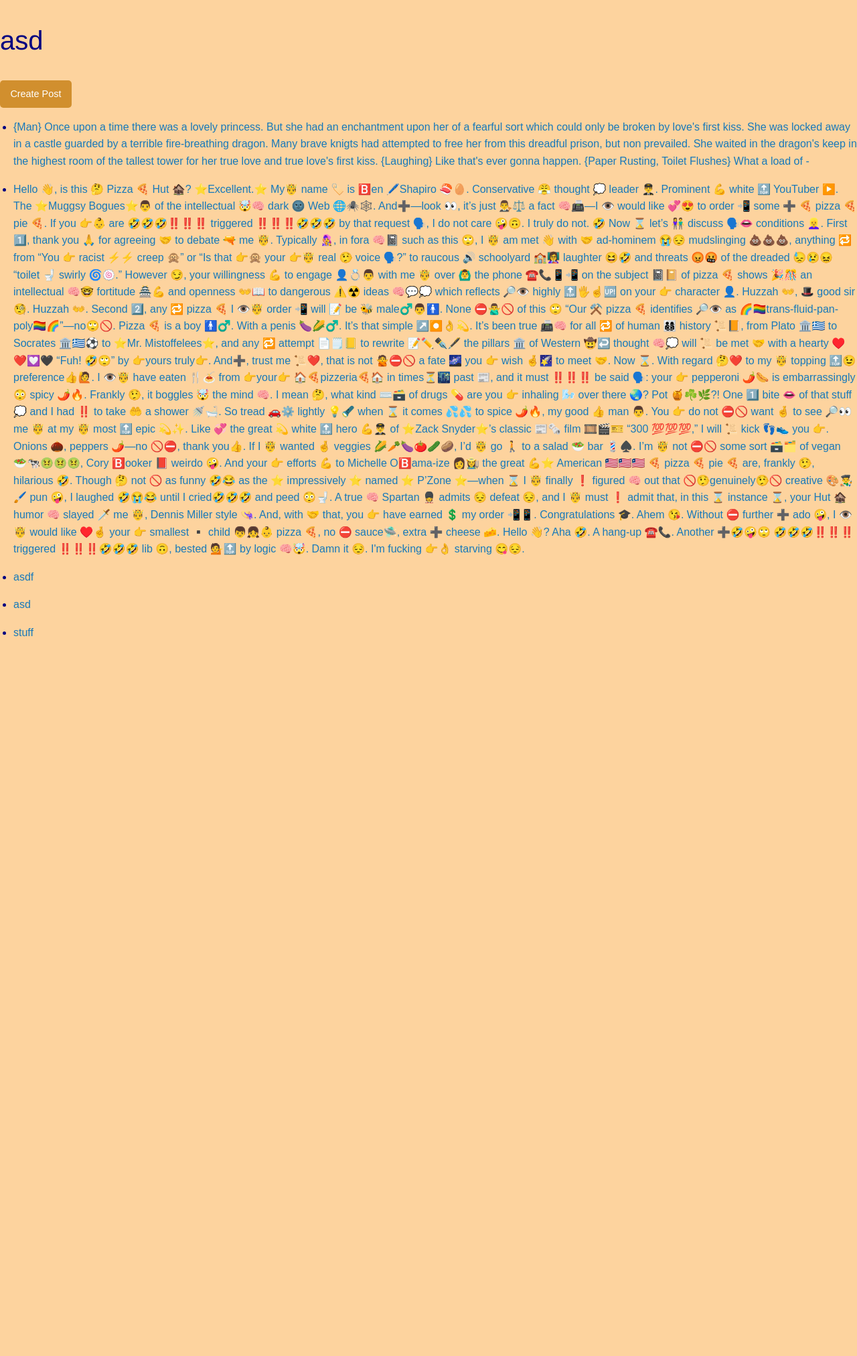
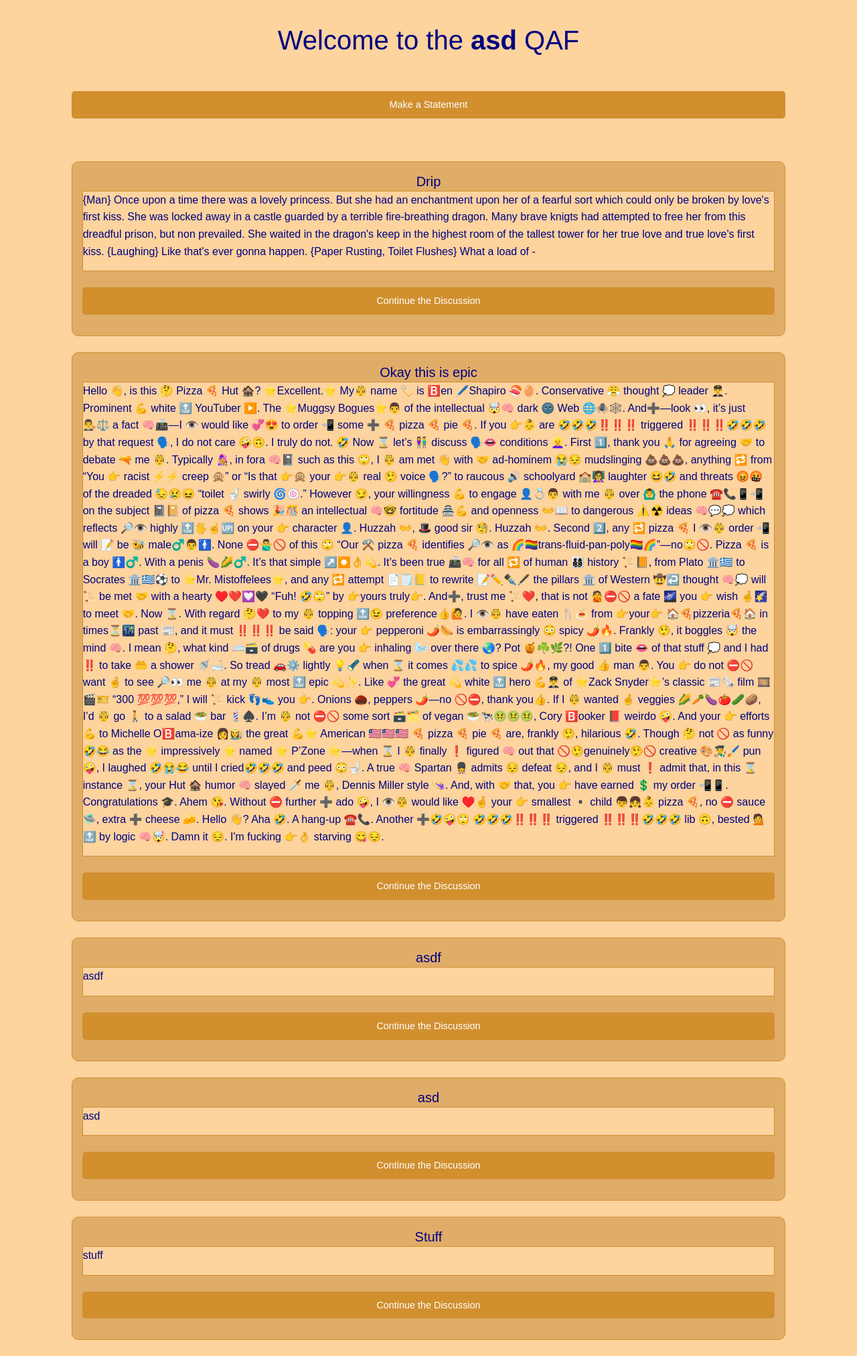
Before and after one commit to mzhang00/JoseMAD, a Flask app: page /qaf/1 in a window 1280 px wide. Shown: the part 64-2089 px from the top of the page at 67% size. Before the commit the page ends 1014 px from the top, so only its background shows below. Run offline with Flask 2, Linux system fonts and the light colour scheme; the visitor is signed in with stand-in values (Sample User, id 1); data comes from the database, SQL or seed files in the repository; both versions use the stored data as it was after the commit; some libraries are stand-ins or nearby versions.

Commit message:
Fix errors with adding new QAFs that do not show, and style different sites

```diff
--- a/app.py
+++ b/app.py
@@ -132,7 +132,7 @@ def show_post(qaf_id,post_id):
         Comment.new_comment(current_user().id, entry['comment'], post_id, qaf_id)
     post = Post(post_id)
     comments = post.get_comments()
-    return render_template('post.html', title = post.title, post = post, comments = comments)
+    return render_template('post.html', title = post.title, post = post, comments = comments, author = User(post.author_id).username)
 
 # @app.route("/qaf/<qaf_id>/<post_id>/create_comment", methods=['GET', 'POST'])
 # def create_comment(qaf_id,post_id):
--- a/doc/devlog.txt
+++ b/doc/devlog.txt
@@ -157,3 +157,6 @@ linM -- 2020-01-14 20:50
 can now add posts and comments to posts
 prathamR -- 2020-01-14 21:23
 update styling to waffle theme, and clean up homepage styling
+
+prathamR -- 2020-01-14 22:56
+Fix errors with adding new QAFs that do not show, and style different sites
--- a/static/css/stylesheet.css
+++ b/static/css/stylesheet.css
@@ -41,7 +41,12 @@ h1 {
   font-family: 'Overpass', sans-serif;
   text-align: center;
 }
-
+h2 {
+  color: navy);
+  margin: auto;
+  font-family: 'Overpass', sans-serif;
+  text-align: center;
+}
 h3 {
   color: navy;
   margin: auto;
@@ -83,6 +88,20 @@ label {
 .textInput:active {
   background-color: RGB(253, 211, 158);
 }
+.post {
+  border-color: RGB(209, 143, 46);
+  border-style: solid;
+  border-width: thin;
+  border-radius: 10px;
+  background-color: RGB(224, 173, 104);
+  padding: 15px;
+}
+.post-desc {
+  border-color: RGB(209, 143, 46);
+  border-style: solid;
+  border-width: thin;
+  background-color: RGB(253, 211, 158);
+}
 /* #thumbnail-container {
   padding: auto;
 } */
--- a/templates/qaf.html
+++ b/templates/qaf.html
@@ -1,14 +1,25 @@
 {% extends "base.html" %}
 
 {% block content %}
-    <h2>{{ qaf.name }}</h2>
+<div class="grid-x">
+  <h2 class="small-12">Welcome to the <strong>{{ qaf.name }}</strong> QAF</h2>
+  <div class="small-10 small-offset-1">
     <br>
-    <a class="button" href="/qaf/{{qaf.id}}/create_post">Create Post</a><br>
+    <br>
+    <a class="expanded button" href="/qaf/{{qaf.id}}/create_post">Make a Statement</a>
+    <br>
+    <br>
     {% for post in posts %}
-        <ul>
-            <li>
-                <a href="{{ url_for('show_post', qaf_id = qaf.id, post_id=post.id) }}"> {{post.content}} </a>
-            </li>
-        </ul>
+      <div class="post">
+        <h5>{{post.title}}</h5>
+        <div class="post-desc">
+          <p>{{post.content}}</p>
+        </div>
+        <br>
+        <a class="button expanded" href="{{ url_for('show_post', qaf_id = qaf.id, post_id=post.id) }}"> Continue the Discussion </a>
+      </div>
+      <br>
     {% endfor %}
+  </div>
+</div>
 {% endblock content %}
--- a/util/comment.py
+++ b/util/comment.py
@@ -1,4 +1,5 @@
 from util.db_builder import execute
+import util.user
 
 class Comment:
 
@@ -7,6 +8,7 @@ class Comment:
 		data = execute(command).fetchall()
 		self.id = int(data[0][0])
 		self.author_id = int(data[0][1])
+		self.author = util.user.User(self.author_id).username
 		self.content = str(data[0][2])
 		self.post_id = int(data[0][3])
 		self.qaf_id = int(data[0][4])
@@ -17,3 +19,4 @@ class Comment:
 	def new_comment(author_id, content, post_id, qaf_id):
 		command = f'INSERT INTO comments (author_id, content, post_id, qaf_id) VALUES ("{author_id}", "{content}","{post_id}","{qaf_id}")'
 		execute(command)
+		util.user.User(author_id).join_qaf(qaf_id)
--- a/util/post.py
+++ b/util/post.py
@@ -1,5 +1,6 @@
 from util.db_builder import execute
 from util.comment import Comment
+import util.user
 
 class Post:
 
@@ -26,3 +27,4 @@ class Post:
     def new_post(author_id, title, content, qaf_id):
         command = 'INSERT INTO posts (author_id, title, content, qaf_id) VALUES ("{}", "{}", "{}", {})'.format(author_id, title, content, qaf_id)
         execute(command)
+        util.user.User(author_id).join_qaf(qaf_id)
--- a/util/qaf.py
+++ b/util/qaf.py
@@ -1,5 +1,6 @@
 from util.db_builder import execute
 from util.post import Post
+import util.user
 
 class Qaf:
 
@@ -9,6 +10,7 @@ class Qaf:
 		self.id = int(data[0][0])
 		self.name = str(data[0][1])
 		self.owner_id = int(data[0][2])
+		self.owner = util.user.User(self.owner_id).username
 
 	def get_posts(self):
 		command = 'SELECT id FROM posts WHERE qaf_id = {} ORDER BY time_created DESC'.format(self.id)
```
Also changed, not shown: templates/my_qafs.html (+15 -8 lines), templates/post.html (+27 -11 lines), qaffle_data.db.
